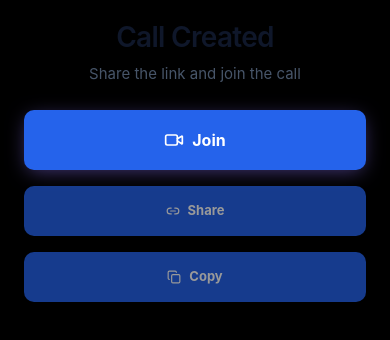
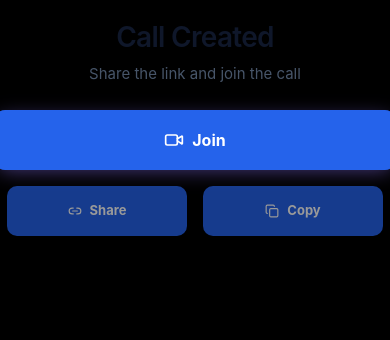
Before and after one commit to Rodion4365/Tel_call, a React (Vite) app in the folder frontend/: page /call-created/1 in a window 390 px wide. Shown: the top 340 px of the page. Built offline with nearby package versions, Linux system fonts and the light colour scheme; no server answers.

Commit message:
Revert "Make CallCreated buttons responsive with dynamic width"

```diff
--- a/frontend/src/pages/CallCreated.tsx
+++ b/frontend/src/pages/CallCreated.tsx
@@ -169,7 +169,7 @@ const CallCreated: React.FC = () => {
               </p>
             </div>
 
-            <div className="w-full flex flex-col gap-4">
+            <div className="flex flex-col items-center gap-4">
               {/* Primary кнопка - Присоединиться */}
               <motion.button
                 onClick={handleJoinCall}
@@ -178,7 +178,7 @@ const CallCreated: React.FC = () => {
                 whileTap={!call_id ? undefined : { scale: 0.98 }}
                 className={[
                   "flex items-center justify-center gap-2",
-                  "w-full h-[60px]",
+                  "w-[400px] h-[60px]",
                   "rounded-2xl",
                   "text-white text-[16px] font-medium",
                   "shadow-[0_4px_20px_-4px_rgba(124,102,220,0.6)]",
@@ -193,13 +193,13 @@ const CallCreated: React.FC = () => {
               </motion.button>
 
               {/* Secondary кнопки в ряд */}
-              <div className="grid grid-cols-2 gap-4">
+              <div className="flex items-center justify-center gap-4">
                 <motion.button
                   onClick={handleShare}
                   disabled={!joinUrl}
                   whileHover={{ scale: 1.01 }}
                   whileTap={{ scale: 0.98 }}
-                  className="flex items-center justify-center gap-2 w-full h-[50px] rounded-xl border border-zinc-700 bg-zinc-900/60 text-white text-[13px] hover:bg-zinc-800 active:scale-[0.98] transition disabled:opacity-50 disabled:cursor-not-allowed"
+                  className="flex items-center justify-center gap-2 w-[180px] h-[50px] rounded-xl border border-zinc-700 bg-zinc-900/60 text-white text-[13px] hover:bg-zinc-800 active:scale-[0.98] transition disabled:opacity-50 disabled:cursor-not-allowed"
                 >
                   <Link2 className="w-3.5 h-3.5" />
                   {t("callCreatedPage.shareButton")}
@@ -210,7 +210,7 @@ const CallCreated: React.FC = () => {
                   disabled={!joinUrl}
                   whileHover={{ scale: 1.01 }}
                   whileTap={{ scale: 0.98 }}
-                  className="flex items-center justify-center gap-2 w-full h-[50px] rounded-xl border border-zinc-700 bg-zinc-900/60 text-white text-[13px] hover:bg-zinc-800 active:scale-[0.98] transition disabled:opacity-50 disabled:cursor-not-allowed"
+                  className="flex items-center justify-center gap-2 w-[180px] h-[50px] rounded-xl border border-zinc-700 bg-zinc-900/60 text-white text-[13px] hover:bg-zinc-800 active:scale-[0.98] transition disabled:opacity-50 disabled:cursor-not-allowed"
                 >
                   <Copy className="w-3.5 h-3.5" />
                   {t("callCreatedPage.copyLinkButton")}
```
